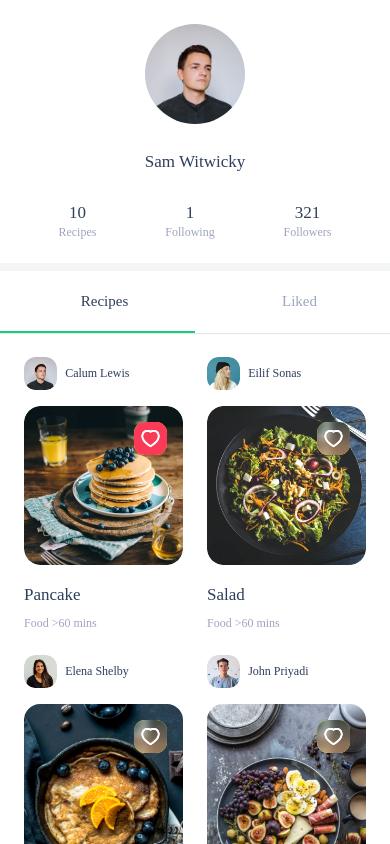
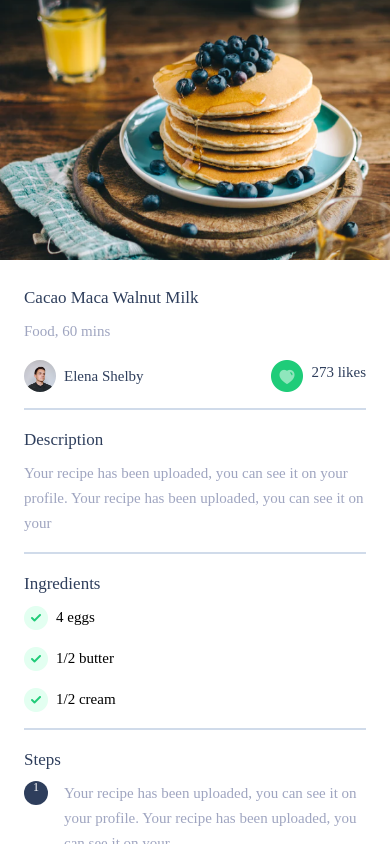
Before and after one commit to haileykwen/mob-masakuy, a React Native app: screen /View in a window 390 px wide. Built offline with nearby package versions, Linux system fonts and the light colour scheme.

Commit message:
slicing view recipe screen

```diff
--- a/src/assets/images/index.tsx
+++ b/src/assets/images/index.tsx
@@ -19,6 +19,7 @@ import IcHistory from './history.png';
 import IcImagePicker from './image_picker.png';
 import IcDrag from './drag.png';
 import IcPlus from './plus.png';
+import IcLikes from './likes.png';
 
 import DummyUser1 from './user1.png';
 import DummyUser2 from './user2.png';
@@ -51,6 +52,7 @@ export {
     IcImagePicker,
     IcDrag,
     IcPlus,
+    IcLikes,
 
     DummyUser1,
     DummyUser2,
--- a/src/components/paragraph.tsx
+++ b/src/components/paragraph.tsx
@@ -22,5 +22,7 @@ const styles = ({type}: ParagraphProps) => StyleSheet.create({
         fontSize: type === 'primary' ? GlobalStyle.P1 : type === 'secondary' ? GlobalStyle.P2 : GlobalStyle.P3,
         lineHeight: type === 'primary' ? GlobalStyle.LP1 : type === 'secondary' ? GlobalStyle.LP2 : GlobalStyle.LP3,
         color: Colors.textSecondary,
+        flex: 1,
+        textAlignVertical: 'center'
     }
 });
--- a/src/configs/navigators.tsx
+++ b/src/configs/navigators.tsx
@@ -1,7 +1,7 @@
 import React from "react";
 import { createNativeStackNavigator } from "@react-navigation/native-stack";
 import { NavigationContainer } from "@react-navigation/native";
-import { Create, Home, NewPassword, Notification, Onboarding, PasswordRecovery, PasswordRecoveryCode, Profile, Search, Signin, Signup, VerificationCode } from "../screens";
+import { Create, Home, NewPassword, Notification, Onboarding, PasswordRecovery, PasswordRecoveryCode, Profile, Search, Signin, Signup, VerificationCode, ViewRecipe } from "../screens";
 
 const AuthStack = createNativeStackNavigator();
 const AuthStackScreen = () => (
@@ -24,11 +24,12 @@ const HomeStackScreen = () => (
     </HomeStack.Navigator>
 );
 
-const CreateStack = createNativeStackNavigator();
-const CreateStackScreen = () => (
-    <CreateStack.Navigator initialRouteName="Create" screenOptions={{ headerShown: false }}>
-        <CreateStack.Screen name="Create" component={Create} />
-    </CreateStack.Navigator>
+const RecipeStack = createNativeStackNavigator();
+const RecipeStackScreen = () => (
+    <RecipeStack.Navigator initialRouteName="View" screenOptions={{ headerShown: false }}>
+        <RecipeStack.Screen name="Create" component={Create} />
+        <RecipeStack.Screen name="View" component={ViewRecipe} />
+    </RecipeStack.Navigator>
 );
 
 const NotificationStack = createNativeStackNavigator();
@@ -50,11 +51,11 @@ const RootStackScreen = () => {
     return (
         <RootStack.Navigator
             screenOptions={{ headerShown: false }}
-            initialRouteName="ProfileStack"
+            initialRouteName="RecipeStack"
         >
             <RootStack.Screen name="AuthStack" component={AuthStackScreen} />
             <RootStack.Screen name="HomeStack" component={HomeStackScreen} />
-            <RootStack.Screen name="CreateStack" component={CreateStackScreen} />
+            <RootStack.Screen name="RecipeStack" component={RecipeStackScreen} />
             <RootStack.Screen name="NotificationStack" component={NotificationStackScreen} />
             <RootStack.Screen name="ProfileStack" component={ProfileStackScreen} />
         </RootStack.Navigator>
--- /dev/null
+++ b/src/screens/CreateStack/View/common/ingredientsItem.tsx
@@ -0,0 +1,32 @@
+import React from 'react';
+import { Image, StyleSheet, View } from 'react-native';
+import { IcCheckCircleActive } from '../../../../assets/images';
+import { Paragraph } from '../../../../components';
+
+interface IngredientsItemProps {
+    text: string
+}
+
+const IngredientsItem = (props: IngredientsItemProps) => {
+    return (
+        <View style={styles.container}>
+            <Image source={IcCheckCircleActive} style={styles.icon} />
+            <Paragraph type='secondary' text={props.text} style={{color: 'black'}} />
+        </View>
+    );
+}
+
+export default IngredientsItem;
+
+const styles = StyleSheet.create({
+    container: {
+        marginBottom: 16,
+        flexDirection: 'row',
+        alignItems: 'center'
+    },
+    icon: {
+        height: 24,
+        width: 24,
+        marginRight: 8
+    }
+});
--- /dev/null
+++ b/src/screens/CreateStack/View/common/stepsItem.tsx
@@ -0,0 +1,37 @@
+import React from 'react';
+import { StyleSheet, Text, View } from 'react-native';
+import { Paragraph } from '../../../../components';
+import { Colors, GlobalStyle } from '../../../../styles';
+
+interface StepsItemProps {
+    number: string,
+    text: string
+}
+
+const StepsItem = (props: StepsItemProps) => {
+    return (
+        <View style={styles.container}>
+            <View style={styles.number}>
+                <Paragraph type='tertiary' text={props.number} style={{color: Colors.white}} />
+            </View>
+            <Paragraph type='secondary' text={props.text} />
+        </View>
+    );
+}
+
+export default StepsItem;
+
+const styles = StyleSheet.create({
+    container: {
+        flexDirection: 'row',
+        marginBottom: 16
+    },
+    number: {
+        width: 24,
+        height: 24,
+        borderRadius: 50,
+        alignItems: 'center',
+        marginRight: 16,
+        backgroundColor: Colors.textMain
+    }
+});
--- /dev/null
+++ b/src/screens/CreateStack/View/index.tsx
@@ -0,0 +1,101 @@
+import React, { Component } from 'react';
+import { Image, ScrollView, StyleSheet, View } from 'react-native';
+import { DummyFood1, DummyUser1, IcLikes } from '../../../assets/images';
+import { Gap, Heading, Paragraph } from '../../../components';
+import { Lang } from '../../../configs';
+import { Colors, GlobalStyle } from '../../../styles';
+import IngredientsItem from './common/ingredientsItem';
+import StepsItem from './common/stepsItem';
+
+class ViewRecipe extends Component {
+    render() {
+        return (
+            <ScrollView showsVerticalScrollIndicator={false}>
+                <View style={styles.container}>
+                    <Image source={DummyFood1} style={styles.recipePic} />
+                    <View style={styles.recipeData}>
+                        <Heading type='secondary' text='Cacao Maca Walnut Milk' />
+                        <Gap height={8} />
+                        <Paragraph type='secondary' text='Food, 60 mins' />
+                        <Gap height={16} />
+
+                        <View style={styles.chefWrapper}>
+                            <Image source={DummyUser1} style={styles.chefPic} />
+                            <Gap width={8} />
+                            <Heading type='tertiary' text='Elena Shelby' />
+
+                            <View style={styles.likes}>
+                                <Image source={IcLikes} style={styles.likesIcon} />
+                                <Gap width={8} />
+                                <Heading type='tertiary' text='273 likes' />
+                            </View>
+                        </View>
+
+                        <Gap height={16} />
+                        <Gap height={2} width={'100%'} style={{backgroundColor: Colors.outline}} />
+                        <Gap height={16} />
+
+                        <Heading type='secondary' text={Lang.EN.description} />
+                        <Gap height={8} />
+                        <Paragraph type='secondary' text='Your recipe has been uploaded, you can see it on your profile. Your recipe has been uploaded, you can see it on your' />
+
+                        <Gap height={16} />
+                        <Gap height={2} width={'100%'} style={{backgroundColor: Colors.outline}} />
+                        <Gap height={16} />
+
+                        <Heading type='secondary' text={Lang.EN.ingredients} />
+                        <Gap height={8} />
+
+                        <IngredientsItem text='4 eggs' />
+                        <IngredientsItem text='1/2 butter' />
+                        <IngredientsItem text='1/2 cream' />
+
+                        <Gap height={2} width={'100%'} style={{backgroundColor: Colors.outline}} />
+                        <Gap height={16} />
+
+                        <Heading type='secondary' text={Lang.EN.steps} />
+                        <Gap height={8} />
+
+                        <StepsItem number='1' text='Your recipe has been uploaded, you can see it on your profile. Your recipe has been uploaded, you can see it on your' />
+                        <StepsItem number='2' text='Your recipe has been uploaded, you can see it on your profile. Your recipe has been uploaded, you can see it on your' />
+                        <StepsItem number='3' text='Your recipe has been uploaded, you can see it on your profile. Your recipe has been uploaded, you can see it on your' />
+                    </View>
+                </View>
+            </ScrollView>
+        );
+    }
+}
+
+export default ViewRecipe;
+
+const styles = StyleSheet.create({
+    container: {
+        minHeight: GlobalStyle.fullHeight - GlobalStyle.statusBarHeight,
+        backgroundColor: Colors.white
+    },
+    recipeData: {
+        padding: GlobalStyle.paddingPrimary
+    },
+    recipePic: {
+        width: GlobalStyle.fullWidth,
+        height: GlobalStyle.fullWidth / 1.5,
+    },
+    chefWrapper: {
+        flexDirection: 'row',
+        alignItems: 'center'
+    },
+    chefPic: {
+        width: 32,
+        height: 32,
+        borderRadius: 50
+    },
+    likes: {
+        flexDirection: 'row',
+        marginRight: 0,
+        marginLeft: 'auto'
+    },
+    likesIcon: {
+        width: 32,
+        height: 32
+    }
+});
--- a/src/screens/CreateStack/index.tsx
+++ b/src/screens/CreateStack/index.tsx
@@ -1,5 +1,7 @@
 import Create from "./Create";
+import ViewRecipe from "./View";
 
 export {
-    Create
+    Create,
+    ViewRecipe
 }
```
Also changed, not shown: src/assets/images/likes.png (added).
